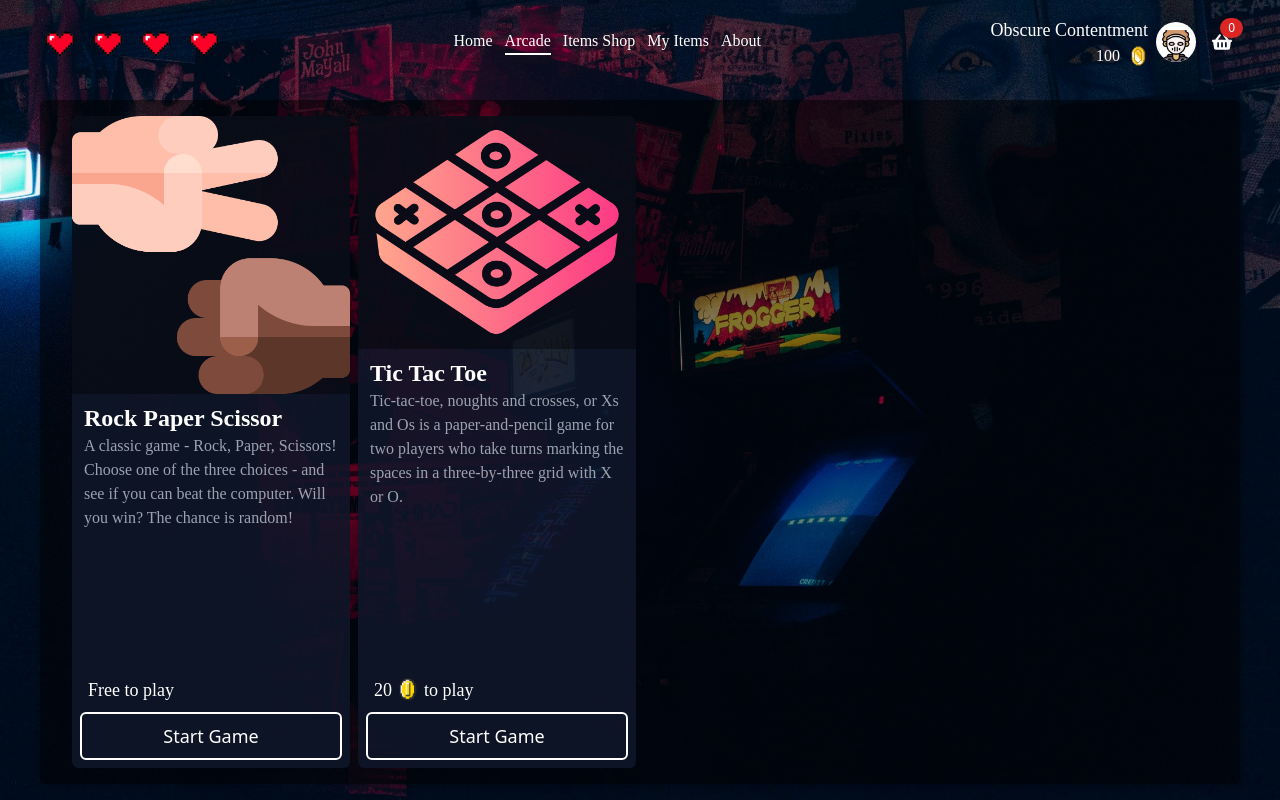
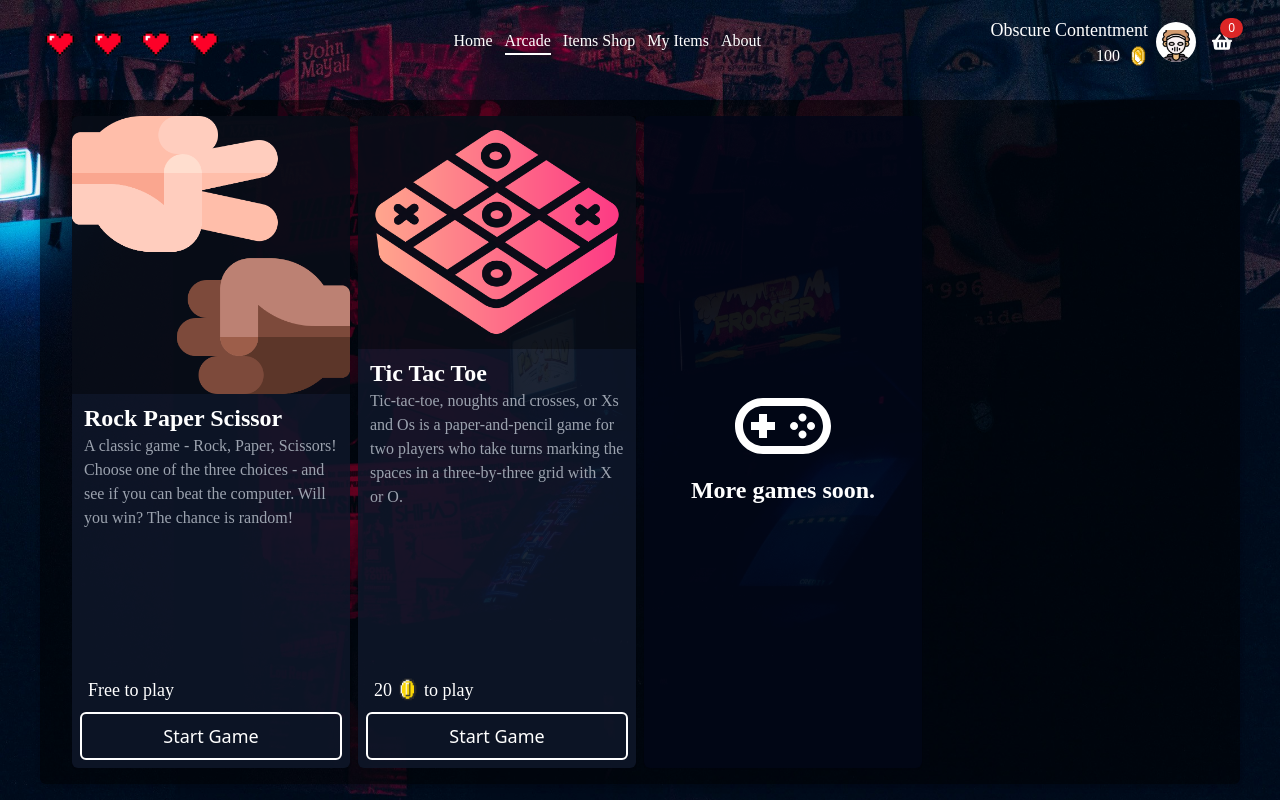
Before and after one commit to maghrabyy/pixel-arcade, a React (Create React App) app: page /console in a window 1280 px wide. Built offline with nearby package versions, Linux system fonts and the light colour scheme.

Commit message:
more games announcement

```diff
--- a/src/pages/Console Page/GamesListPage.tsx
+++ b/src/pages/Console Page/GamesListPage.tsx
@@ -7,6 +7,7 @@ import rockPaperScissorsImg from "../../assets/images/games/rockpaperscissors/ro
 import { Button } from "../../util/Button";
 import { useOutlet } from "react-router-dom";
 import { useNavigate } from "react-router-dom";
+import { CgGames } from "react-icons/cg";
 
 export const GamesListPage = () => {
   const navHeight = useNavHeight();
@@ -16,7 +17,7 @@ export const GamesListPage = () => {
       className="games-list flex py-4"
       style={{ minHeight: `calc(100vh - ${navHeight}px)` }}
     >
-      <TransparentContainer className="grid gap-2 grid-cols-1 sm:grid-cols-2 md:grid-cols-4 h-full">
+      <TransparentContainer className="grid gap-2 grid-cols-1 sm:grid-cols-2 md:grid-cols-3 lg:grid-cols-4 h-full">
         <Reveal>
         <GameCard
                 gameImg={rockPaperScissorsImg}
@@ -34,6 +35,12 @@ export const GamesListPage = () => {
                 gameDesc="Tic-tac-toe, noughts and crosses, or Xs and Os is a paper-and-pencil game for two players who take turns marking the spaces in a three-by-three grid with X or O."
                 gamePrice={20}
                 gameNavPath="tictactoe" />
+        </Reveal>
+        <Reveal>
+            <div className="more-games-soon flex flex-col justify-center items-center select-none bg-slate-950 bg-opacity-85 rounded-md shadow-sm h-full px-3 py-2 text-white text-center text-2xl font-pixel font-semibold">
+                <CgGames className="text-8xl"/>
+                More games soon.
+            </div>
         </Reveal>
       </TransparentContainer>
     </div>
```
